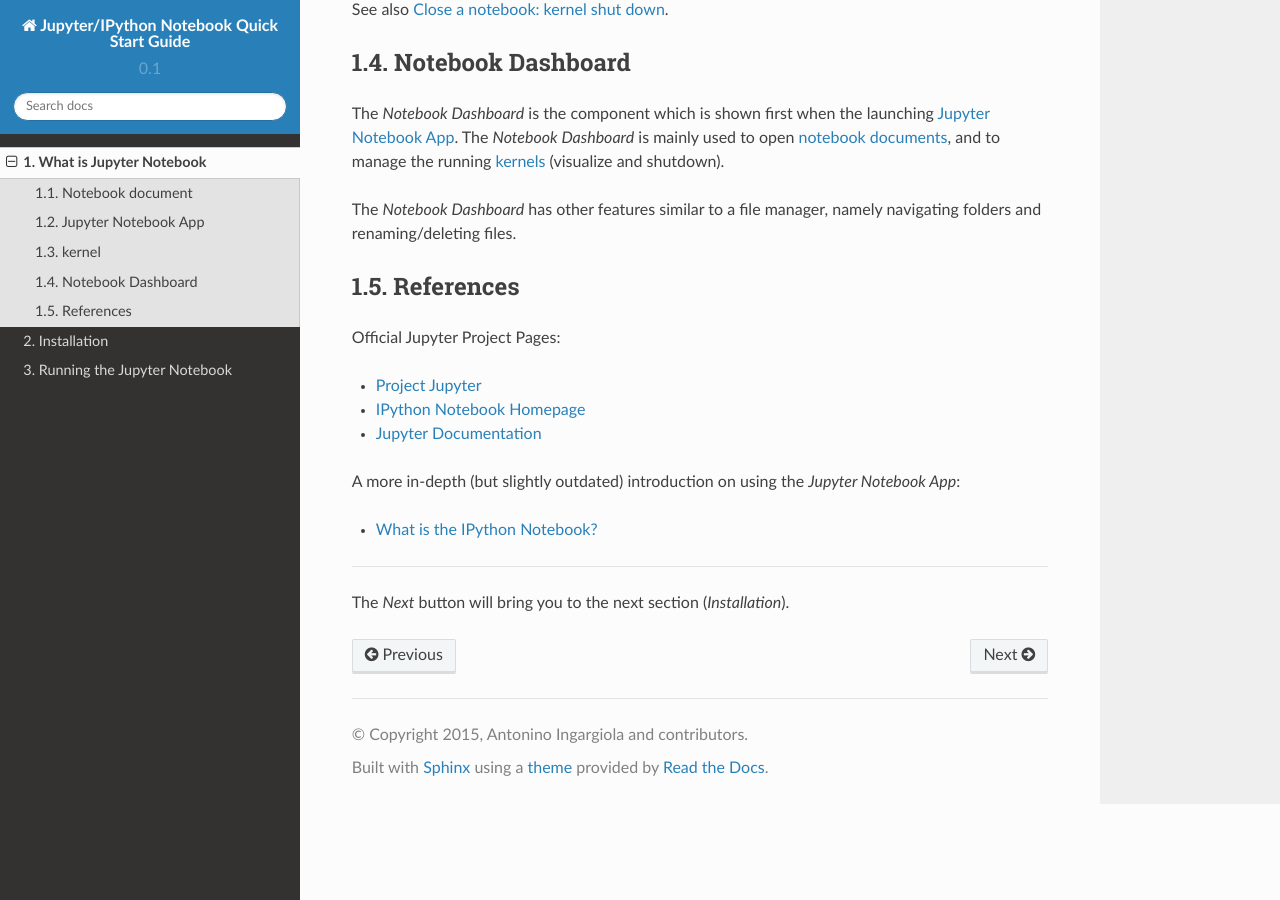
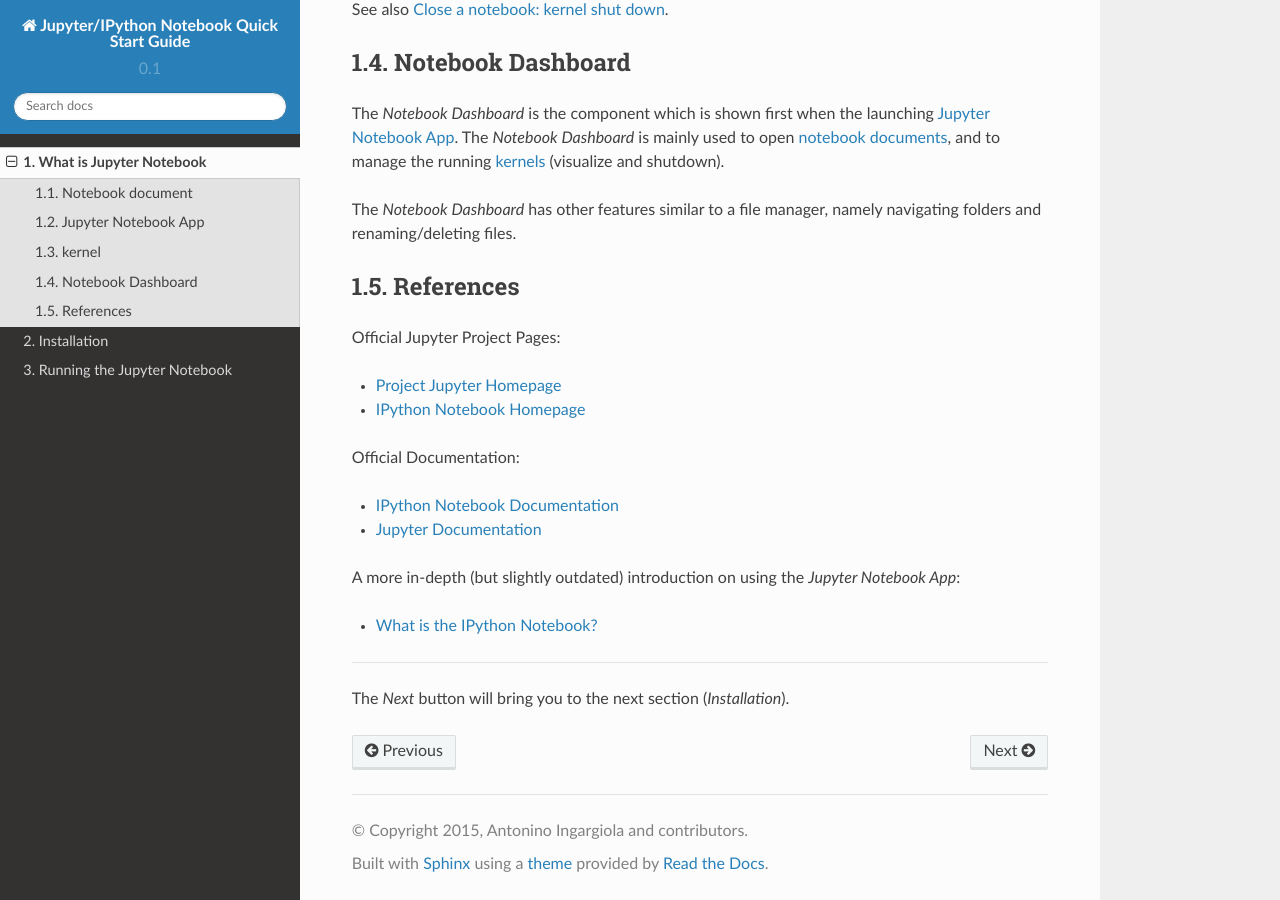
Before and after one commit to tritemio/jupyter_notebook_beginner_guide, a Sphinx documentation site: the page built from docs/what_is_jupyter.rst, in a window 1280 px wide and 900 px high, scrolled down 1230 px. Built offline with Sphinx 7.4.7 and the Read the Docs theme 2.0.0, drawn with Linux system fonts in a browser that asks for light colours.

Commit message:
Add direct link to ipython notebook docs

```diff
--- a/docs/what_is_jupyter.rst
+++ b/docs/what_is_jupyter.rst
@@ -81,8 +81,12 @@
 
 Official Jupyter Project Pages:
 
-- `Project Jupyter <https://jupyter.org/>`__
+- `Project Jupyter Homepage <https://jupyter.org/>`__
 - `IPython Notebook Homepage <http://ipython.org/notebook.html>`__
+
+Official Documentation:
+
+- `IPython Notebook Documentation <http://ipython.org/ipython-doc/stable/notebook/index.html>`__
 - `Jupyter Documentation <http://jupyter.readthedocs.org/>`__
 
 A more in-depth (but slightly outdated) introduction on using the *Jupyter Notebook App*:
```
